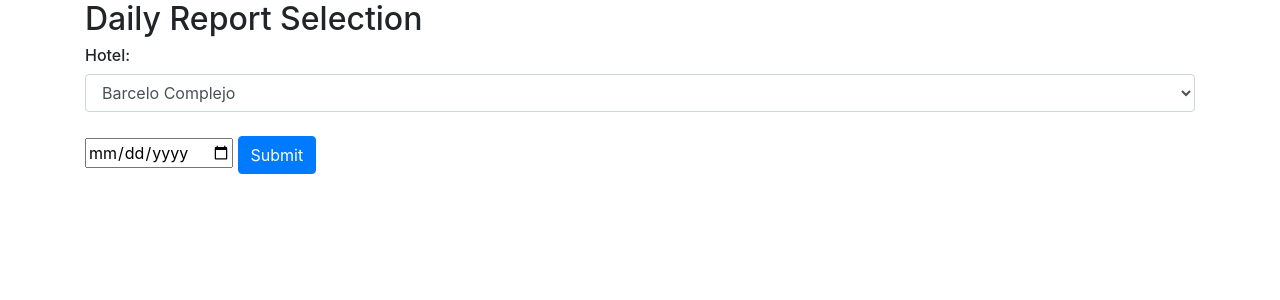
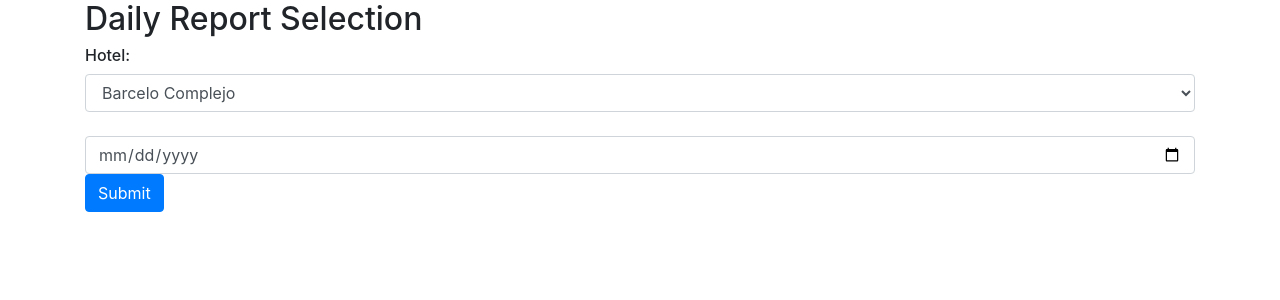
Before and after one commit to Karnes232/diveshop, a Django app: page /daily_reports in a window 1280 px wide. Shown: the part 56-356 px from the top of the page. Run offline with Django 3.2, Linux system fonts and the light colour scheme; a user stored in the database is signed in; data comes from the database, SQL or seed files in the repository; some libraries are stand-ins or nearby versions.

Commit message:
Changed time and date form control

```diff
--- a/sales/templates/sales/daily-report-search.html
+++ b/sales/templates/sales/daily-report-search.html
@@ -15,7 +15,7 @@
             {% endfor %}
         </select>
         <br>
-        <input type="date" name="date" id="" required>
+        <input  class="form-control" type="date" name="date" id="" required>
 
         <input class="btn btn-primary" type="submit" value="Submit">
     </form>
--- a/sales/templates/sales/employee-report-search.html
+++ b/sales/templates/sales/employee-report-search.html
@@ -41,7 +41,7 @@
         </select>
         <br>
 
-        <input type="date" name="date" id="">
+        <input class="form-control" type="date" name="date" id="">
 
         <input class="btn btn-primary" type="submit" value="Submit">
     </form>
```
